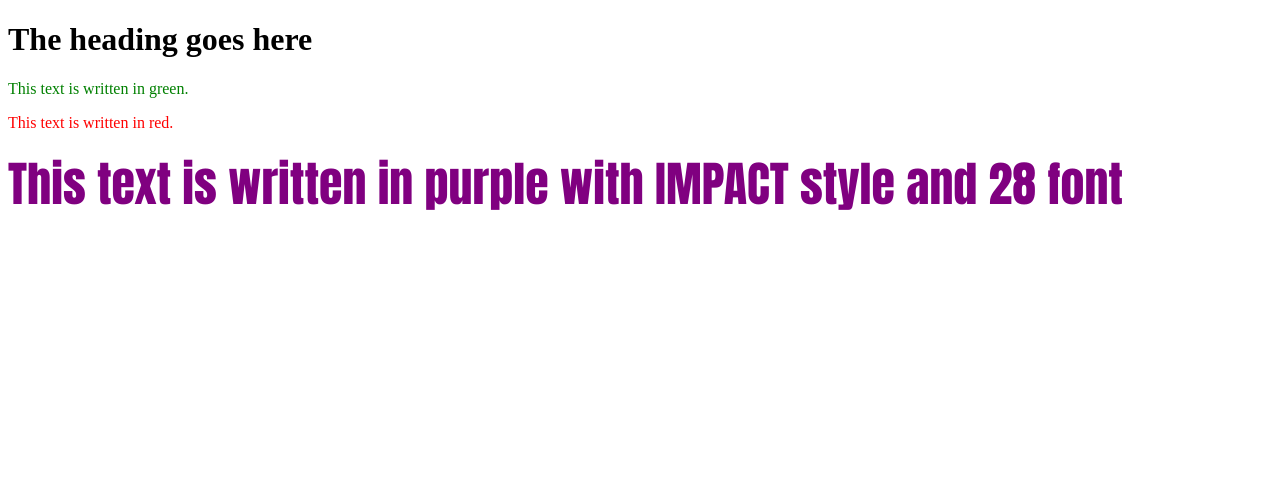
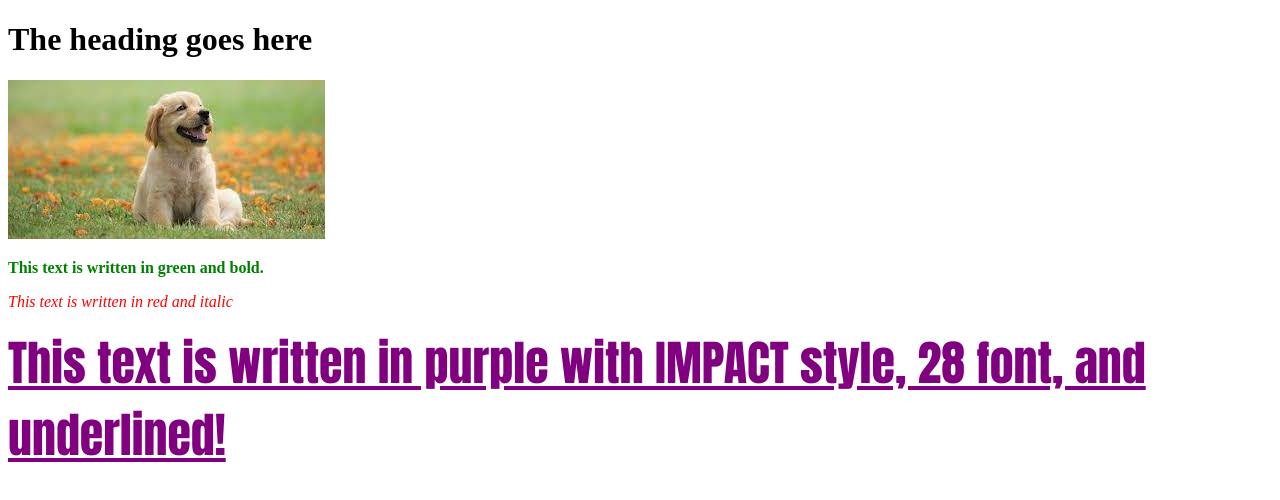
Before and after one commit to HunterKelly/HTML-and-CSS-Projects, a plain HTML site: page Basic_HTML_and_JavaScript1/Basic_HTML_1.html in a window 1280 px wide. Drawn offline with Linux system fonts and the light colour scheme.

Commit message:
For assignment

```diff
--- a/Basic_HTML_and_JavaScript1/Basic_HTML_1.html
+++ b/Basic_HTML_and_JavaScript1/Basic_HTML_1.html
@@ -5,19 +5,20 @@
 	<h1>The heading goes here
 	</header>
 <body>
+	<img src="Dog1.jpg" alt ="Puppy Photo">
 	<p>
 		<font color = "green">
-			This text is written in green.
+			<b>This text is written in green and bold.</b>
 		</font>
 	</p>
 	<p>
 		<font color = "#FF0000">
-			This text is written in red.
+			<i>This text is written in red and italic</i>
 		</font>
 	</p>
 	<p>
 		<font color = "purple" face = "Impact" size ="28">
-			This text is written in purple with IMPACT style and 28 font
+			<u>This text is written in purple with IMPACT style, 28 font, and underlined!</u>
 		</font>
 	</p>
 </body>
```
Also changed, not shown: Basic_HTML_and_JavaScript1/dog1.jpg (added).
